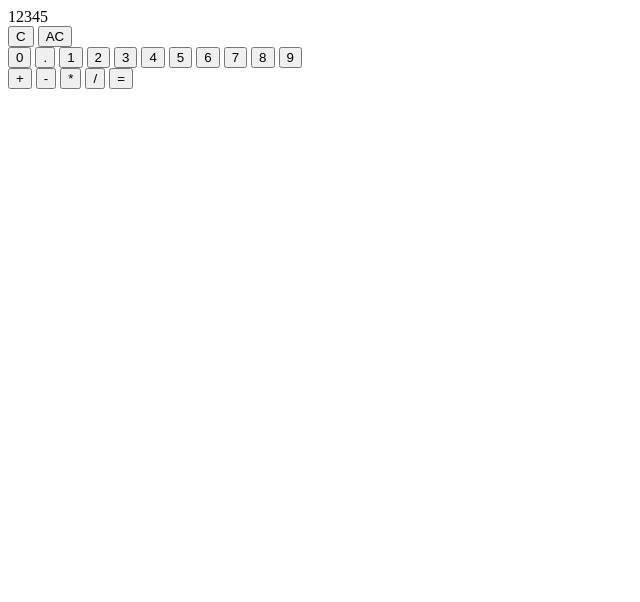
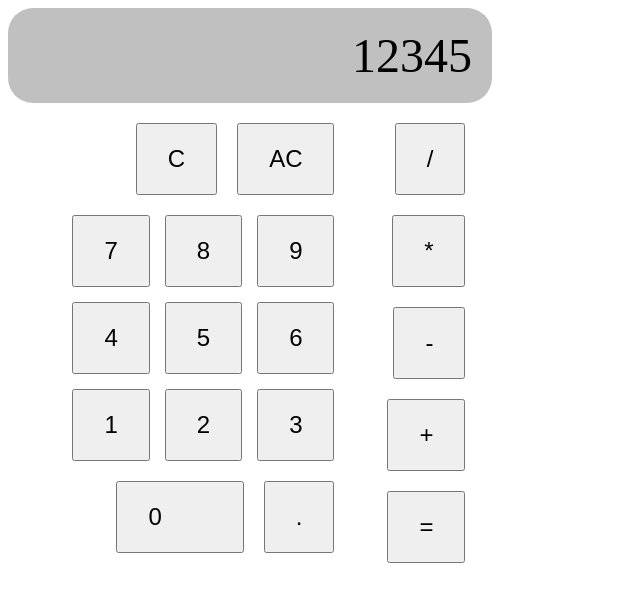
Before and after one commit to amandakso/odin-calculator, a plain HTML site: page index.html in a window 1280 px wide. Shown: the whole page, without its empty margins (0-640 px from the left). Drawn offline with Linux system fonts and the light colour scheme.

Commit message:
edit style and spacing of display and buttons

```diff
--- a/index.html
+++ b/index.html
@@ -8,13 +8,12 @@
     <body>
         <div class="display">12345</div>
         <div class="buttons">
+            <div class="left">
                 <div class="clear">
                     <button type="button">C</button>
                     <button type="button">AC</button>
                 </div>
                 <div class="digits">
-                <button type="button">0</button>
-                <button type="button">.</button>
                     <button type="button">1</button>
                     <button type="button">2</button>
                     <button type="button">3</button>
@@ -25,12 +24,19 @@
                     <button type="button">8</button>
                     <button type="button">9</button>
                 </div>
+                <div class="bottom">
+                    <button class="zero" type="button">0</button>
+                    <button type="button">.</button>
+                </div>
+            </div>
+            <div class="right">
                 <div class="operators">
+                    <button type="button">/</button>
+                    <button type="button">*</button>
+                    <button type="button">-</button>
                     <button type="button">+</button>
-                <button type="button">-</button>
-                <button type="button">*</button>
-                <button type="button">/</button>
                     <button type="button">=</button>
+                </div>
             </div>
         </div>
         <script src="script.js"></script>
--- a/styles.css
+++ b/styles.css
@@ -0,0 +1,60 @@
+* {
+    max-width: 500px;
+    font-size: 24px;
+}
+
+button {
+    padding: 20px 30px;
+}
+.display {
+    display: flex;
+    justify-content: flex-end;
+    font-size: 48px;
+    padding: 20px;
+    border-radius: 25px;
+    background-color: silver;
+}
+.buttons {
+    display: flex;
+    justify-content: space-around;
+    margin-top: 20px;
+}
+
+.left {
+    display: flex;
+    flex-flow: column nowrap;
+}
+.right {
+    display: flex;
+}
+.clear {
+    display: flex;
+    justify-content: flex-end;
+    margin-bottom: 20px;
+    gap: 20px;
+}
+
+.digits {
+    display: flex;
+    flex-flow: row wrap-reverse;
+    justify-content: flex-end;
+    gap: 15px;
+    width: 300px;
+}
+.bottom {
+    display: flex;
+    gap: 20px;
+    margin-top: 20px;
+    justify-content: flex-end;
+}
+.zero {
+    padding: 20px 80px 20px 30px;
+}
+
+
+.operators {
+    display: flex;
+    flex-flow: column nowrap;
+    align-items: flex-end;
+    gap: 20px;
+}
```
Lines whose indentation alone changed are shown as unchanged.
